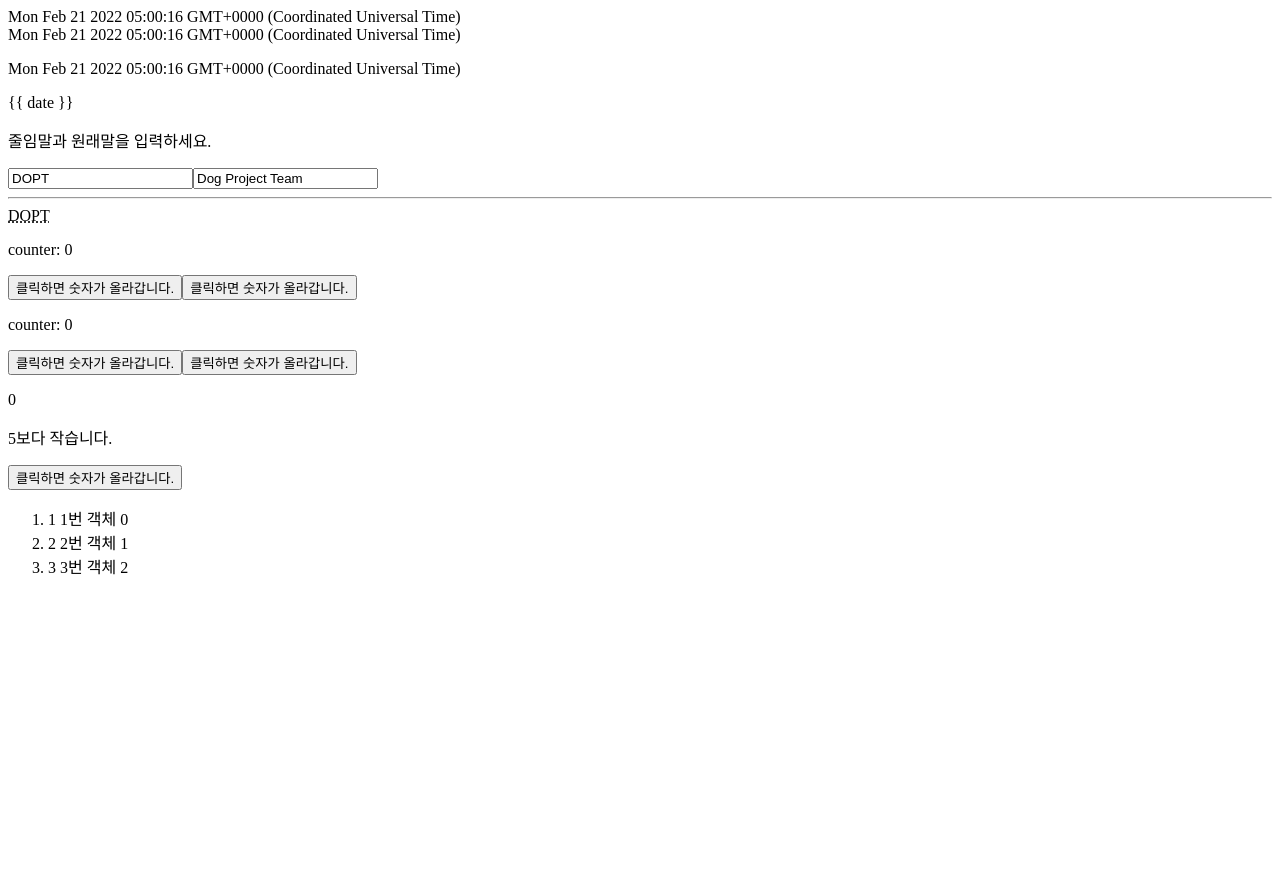
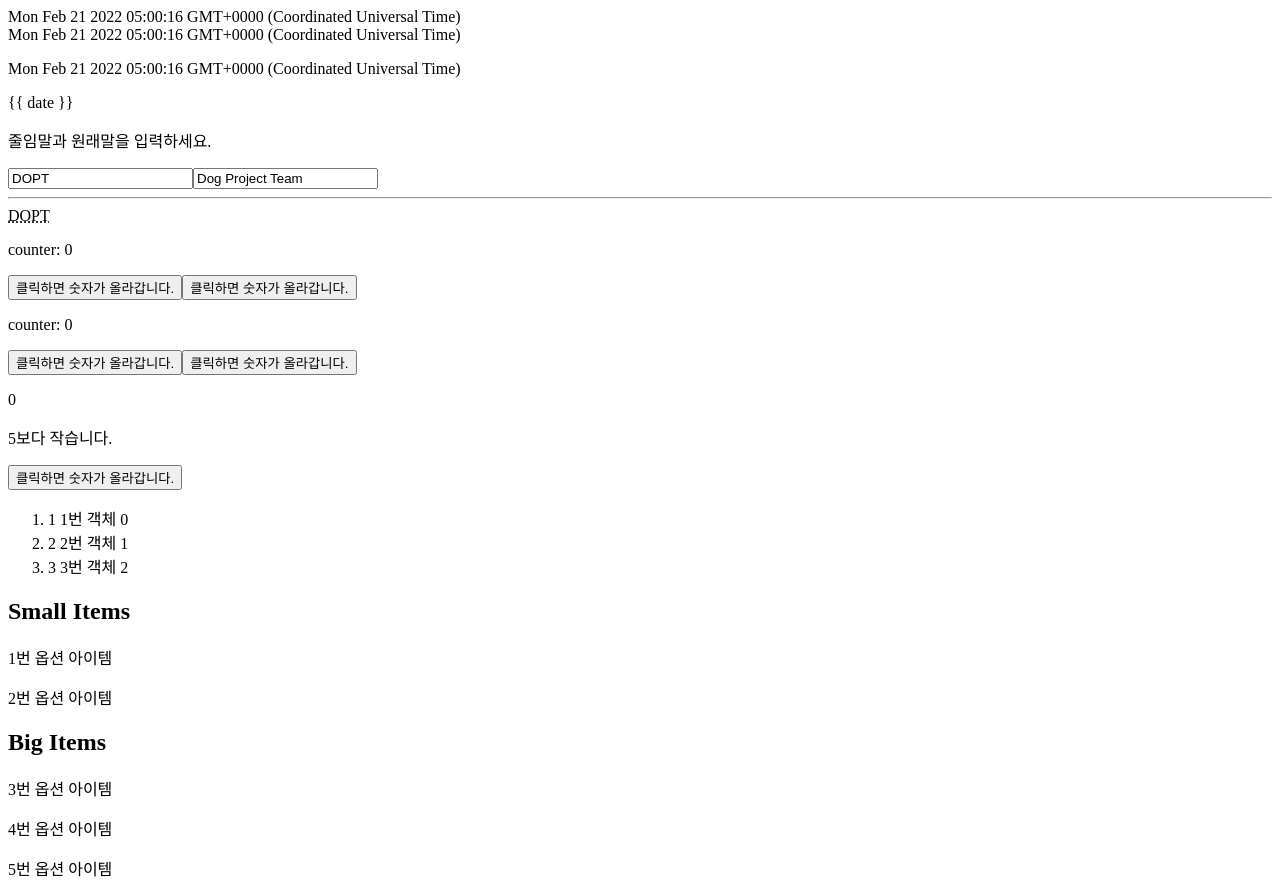
Before and after one commit to Jii-Yeong/learned, a Vue app in the folder vue/vue-3-to-learn-in-one-book/hello-world-vite2/: page / in a window 1280 px wide. Before the commit the page ends 800 px from the top, so only its background shows below. Built offline with nearby package versions, Linux system fonts and the light colour scheme.

Commit message:
Computed 속성

```diff
--- a/vue/vue-3-to-learn-in-one-book/hello-world-vite2/src/App.vue
+++ b/vue/vue-3-to-learn-in-one-book/hello-world-vite2/src/App.vue
@@ -4,6 +4,7 @@ import CombineData from './components/CombineData.vue';
 import EventListener from './components/EventListener.vue';
 import TemplateConditional from './components/TemplateConditional.vue';
 import TemplateLoop from './components/TemplateLoop.vue';
+import Computed from './components/Computed.vue';
 </script>
 
 <template>
@@ -12,4 +13,5 @@ import TemplateLoop from './components/TemplateLoop.vue';
   <EventListener />
   <TemplateConditional />
   <TemplateLoop />
+  <Computed />
 </template>
--- /dev/null
+++ b/vue/vue-3-to-learn-in-one-book/hello-world-vite2/src/components/Computed.vue
@@ -0,0 +1,31 @@
+<template>
+  <h2>Small Items</h2>
+  <p v-for="item in small_items_o" :key="item.id">{{ item.text }}</p>
+  <h2>Big Items</h2>
+  <p v-for="item in big_items_o" :key="item.id">{{ item.text }}</p>
+</template>
+
+<script>
+export default {
+  //Options API
+  data() {
+    return {
+      arr: [
+        { id: 1, text: '1번 옵션 아이템' },
+        { id: 2, text: '2번 옵션 아이템' },
+        { id: 3, text: '3번 옵션 아이템' },
+        { id: 4, text: '4번 옵션 아이템' },
+        { id: 5, text: '5번 옵션 아이템' },
+      ],
+    }
+  },
+  computed: {
+    small_items_o() {
+      return this.arr.filter((i) => i.id < 3)
+    },
+    big_items_o() {
+      return this.arr.filter((i) => i.id >= 3)
+    },
+  },
+}
+</script>
```
